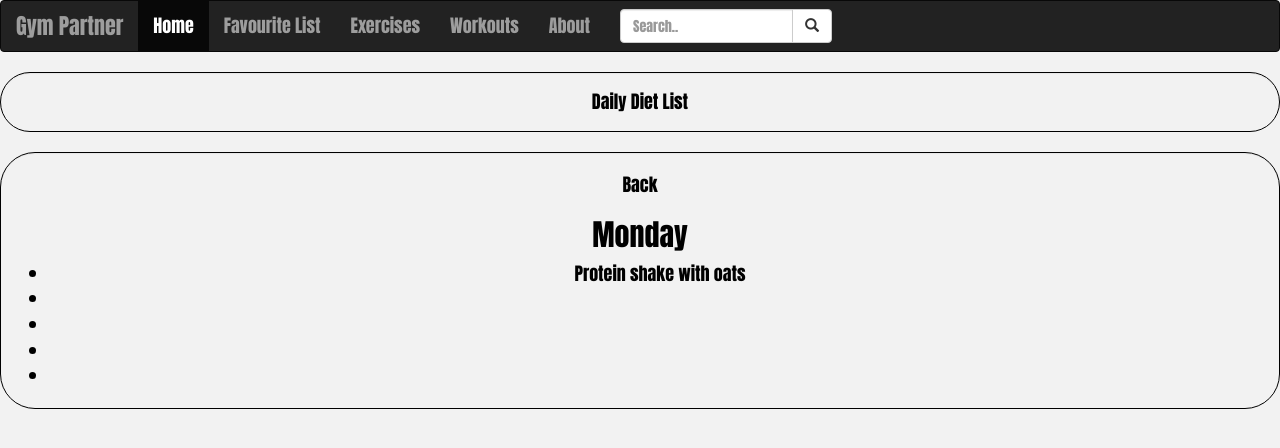
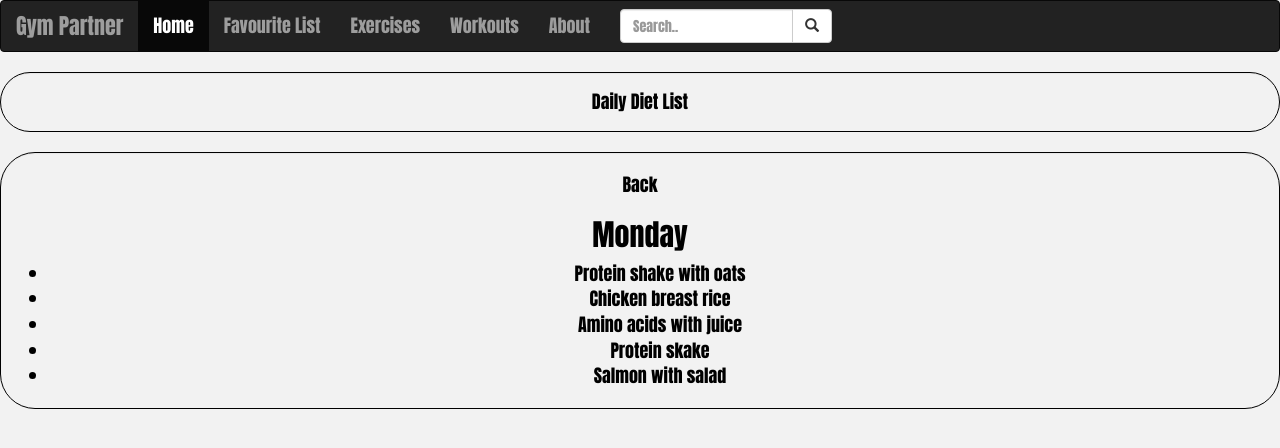
Before and after one commit to Mikegeo/Mikegeo.git.io, a website: page app/html/diet.html in a window 1280 px wide. Both pictures are taken after a click on the item "Monday". Drawn offline with nearby package versions, Linux system fonts and the light colour scheme; files whose address does not match are found by name.

Commit message:
moving data folder and correct a spelling mistake

```diff
--- a/app/html/diet.html
+++ b/app/html/diet.html
@@ -67,7 +67,7 @@
                   <h2 id="name"></h2>
                   <ul>
                     <li id="breakfast"></li>
-                    <li id="luch"></li>
+                    <li id="lunch"></li>
                     <li id="preworkout"></li>
                     <li id="afterworkout"></li>
                     <li id="dinner"></li>
--- a/app/js/diet.js
+++ b/app/js/diet.js
@@ -11,7 +11,7 @@ var diet=(function(){
 	function createHandler(day)
 	{
 		return function(){
-			ajax.makeRequest("data/"+day.id+".json",displayDayDetails);
+			ajax.makeRequest("../data/"+day.id+".json",displayDayDetails);
 		}
 	}
 	function displayDayDetails(day)
```
Also changed, not shown: app/data/1.json (renamed from app/html/data/1.json), app/data/2.json (renamed from app/html/data/2.json), app/data/3.json (renamed from app/html/data/3.json), app/data/4.json (renamed from app/html/data/4.json), app/data/days.json (renamed from app/html/data/days.json), docs/data/1.json (renamed from docs/html/data/1.json), docs/data/2.json (renamed from docs/html/data/2.json), docs/data/3.json (renamed from docs/html/data/3.json), docs/data/4.json (renamed from docs/html/data/4.json), docs/data/days.json (renamed from docs/html/data/days.json).
